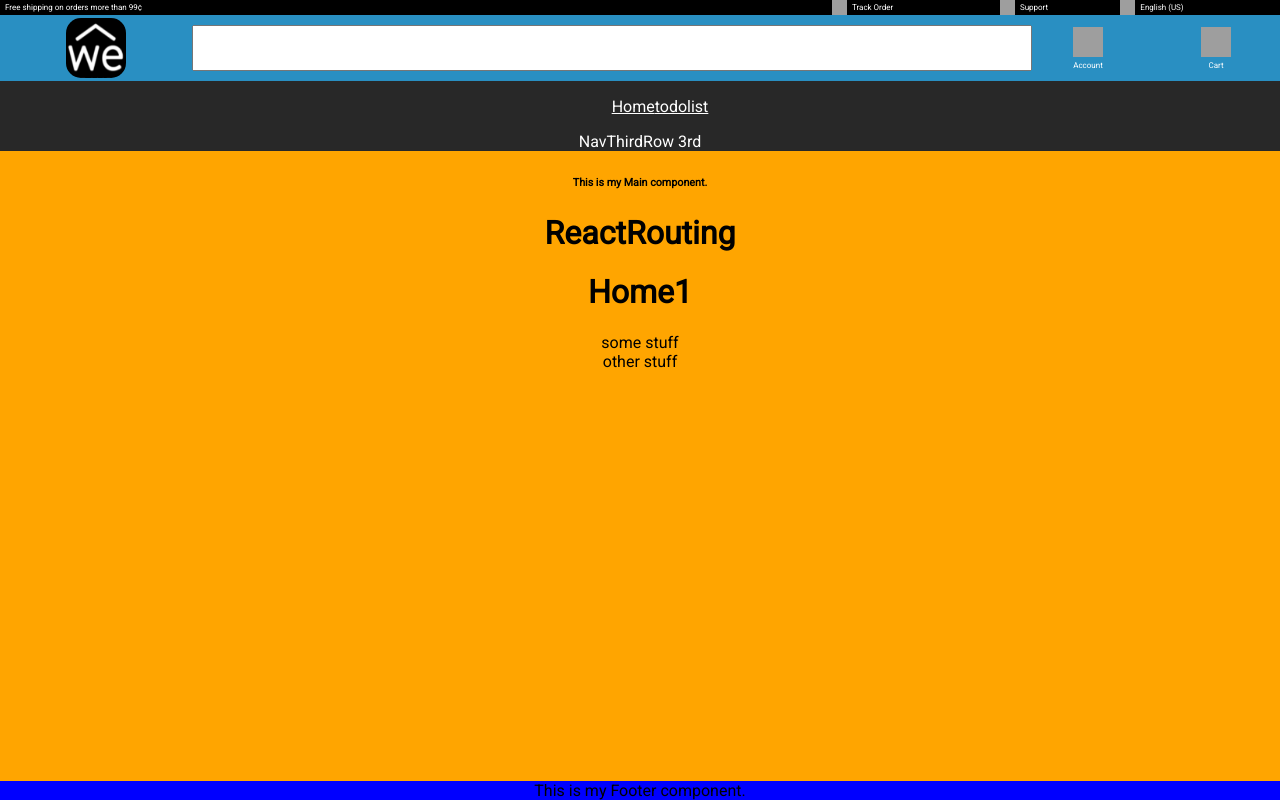
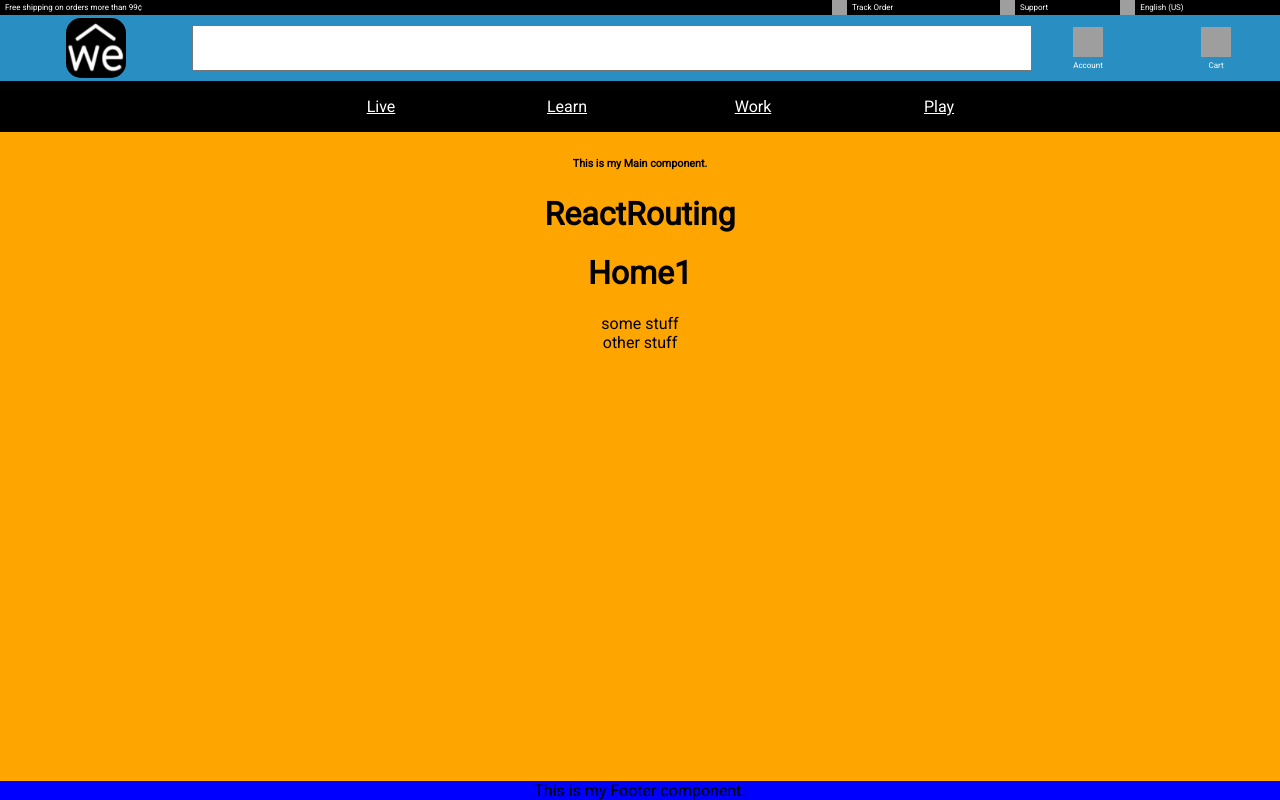
Before and after one commit to ccatto/cattoreactfun2018, a React (Create React App) app in the folder cattoreactappfunny2018may/: page / in a window 1280 px wide. Built offline with nearby package versions, Linux system fonts and the light colour scheme; grey boxes are pictures that could not be loaded.

Commit message:
nav stayle
style

```diff
--- a/cattoreactappfunny2018may/src/Components/NavThirdRow.js
+++ b/cattoreactappfunny2018may/src/Components/NavThirdRow.js
@@ -4,17 +4,22 @@ import './SimpleStyle.css';
 class NavThirdRow extends Component {
   render() {
     return (
-      <div>
-        <ul className="listStyleTypeNone colorWhite">
-          <li>
-            <a href='/'>Home</a>
+      <div className="nav3rdrow displayFlexRow">
+        <ul className="listStyleTypeNone displayFlexRow width100">
+          <li className="width15per">
+            <a href='/'>Live</a>
           </li>
           <li>
-            <a href='/todolist'>todolist</a>
+            <a href='/todolist'>Learn</a>
+          </li>
+          <li>
+            <a href='/'>Work</a>
+          </li>
+          <li>
+            <a href='/todolist'>Play</a>
           </li>
         </ul>
-        NavThirdRow 3rd
-        </div>
+      </div>
     );
   }
 }
--- a/cattoreactappfunny2018may/src/Components/SimpleStyle.css
+++ b/cattoreactappfunny2018may/src/Components/SimpleStyle.css
@@ -85,7 +85,7 @@
     width:10%;
 }
 .width100{
-    width:100;
+    width:100%;
 }
 .height100{
     height:100%;
@@ -112,8 +112,17 @@
 .nav2ndrow{
     background-color: #298fc2;
 }
+.nav3rdrow{
+    background-color: black;
+}
+.nav3rdrow ul li{
+    width:15%;
+}
 .fontsize8px{
     font-size: 8px;
+}
+.fontsize10px{
+    font-size: 10px;
 }
 .paddingTopBottom20px{
     padding: 20px 0px 20px 0px;
```
